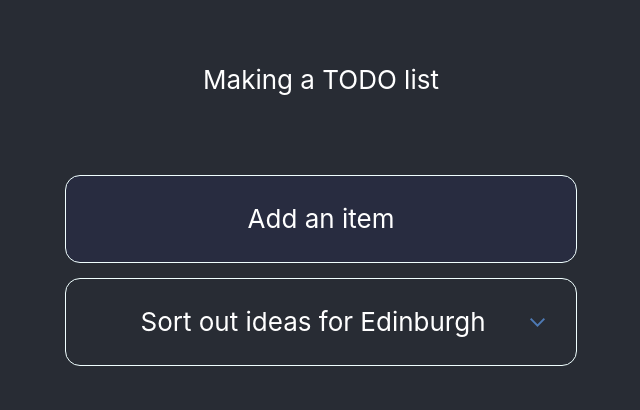
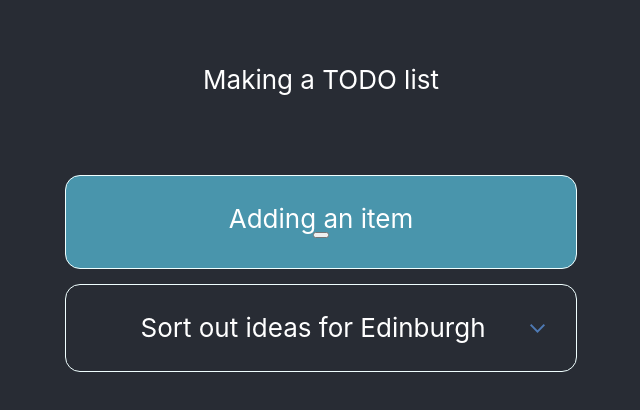
Before and after one commit to CDuncan95/ts-prac, a React (Create React App) app: page / in a window 1280 px wide. Both pictures are taken after a click on the item "Add an item". Shown: the top 410 px of the page, without its empty margins (319-959 px from the left). Built offline with nearby package versions, Linux system fonts and the light colour scheme.

Commit message:
Support adding items to the list

```diff
--- a/src/App.tsx
+++ b/src/App.tsx
@@ -1,9 +1,7 @@
 import React, { Component } from 'react';
 import { ListApi, APIListItem } from './apis/temp'
 import ItemList from './components/ItemList'
-import logo from './logo.svg';
 import './App.css';
-import { getPriority } from 'os';
 
 interface AppProps {
 
@@ -11,7 +9,8 @@ interface AppProps {
 
 interface AppState {
   loading: Boolean,
-  data: Array<APIListItem>
+  data: Array<APIListItem>,
+  addingItem?: Boolean
 }
 
 class App extends Component<AppProps, AppState> {
@@ -39,12 +38,32 @@ class App extends Component<AppProps, AppState> {
         <main className="App-content">
           { this.state.loading ?
             (<p>Loading</p>) :
-            (<ItemList listItems={this.state.data || []}></ItemList>)
+            (<ItemList
+              listItems={this.state.data || []}
+              cb_beginAddItem={this.beginAddItem.bind(this)}
+              cb_addItem={this.addItem.bind(this)}
+              addingItem={!!this.state.addingItem}
+            ></ItemList>)
           }
         </main>
       </div>
     );
   }
+
+  beginAddItem() {
+    this.setState({addingItem: true});
+  }
+
+  addItem(newItem: APIListItem) {
+    this.setState({
+      addingItem: false
+    });
+    this.listApi.addItem(newItem).then(newItemlist => {
+      this.setState({
+        data: newItemlist
+      });
+    })
+  }
 }
 
 export default App;
--- a/src/components/ItemList.tsx
+++ b/src/components/ItemList.tsx
@@ -5,19 +5,36 @@ import collapse from '../resources/collapse.png'
 import './ItemList.css';
 
 interface ItemListProps {
-    listItems: Array<APIListItem>
+    listItems : Array<APIListItem>,
+    cb_beginAddItem() : void,
+    cb_addItem(newItem: APIListItem) : void,
+    addingItem : Boolean
 };
 
-const ItemList = (props : ItemListProps) => {
+
+class ItemList extends Component<ItemListProps> {
+    constructor(props: ItemListProps) {
+        super(props);
+    }
+
+    render() {
         return (
             <ul className='ItemList'>
-            {[(<AddItem key={-1} ></AddItem>), ...props.listItems.map((listItem : APIListItem, index ) => {
-                console.log(listItem);
+                {[
+                    this.props.addingItem ?
+                        (<AddItemEntries key={-1} cb_addItem={this.props.cb_addItem}></AddItemEntries>)
+                      : (<AddItemButton key={-1} cb_beginAddItem={this.props.cb_beginAddItem} ></AddItemButton>),
+                    ...this.props.listItems.map((listItem : APIListItem, index ) => {
                         return (<ListItem data={listItem} index={index} key={index} ></ListItem>);
                 })]}
             </ul>
         );
-};
+    }
+
+    addItem(newItem : APIListItem) {
+        this.props.cb_addItem(newItem);
+    }
+}
 
 interface ListItemProps {
     key: Number, // required for react
@@ -68,20 +85,53 @@ class ListItem extends Component<ListItemProps, ListItemState> {
     }
 }
 
-class AddItem extends Component {
+interface AddItemProps {
+    cb_beginAddItem(): void
+};
+
+class AddItemButton extends Component<AddItemProps> {
+
+    constructor(props: AddItemProps) {
+        super(props);
+    }
+
     render() {
         return (
             <li
                 className='ListItem AddItem'
-                onClick={this.onAddClicked.bind(this)}
+                onClick={this.props.cb_beginAddItem}
             >
                 <p>Add an item</p>
             </li>
         )
     }
+}
 
-    onAddClicked() {
-        console.log('add clicked');
+interface AddItemEntriesProps {
+    cb_addItem(newItem : APIListItem) : void
+}
+
+class AddItemEntries extends Component<AddItemEntriesProps> {
+    constructor(props: AddItemEntriesProps) {
+        super(props);
+    }
+
+    render() {
+        return (
+            <li
+                className='ListItem AddItemEntries'
+            >
+                <p>Adding an item</p>
+                <button onClick={this.addNewItem.bind(this)}></button>
+            </li>
+        )
+    }
+
+    private addNewItem() {
+        this.props.cb_addItem({
+            title: "placeholder",
+            startDate: new Date()
+        });
     }
 }
 
```
Lines whose indentation alone changed are shown as unchanged.
